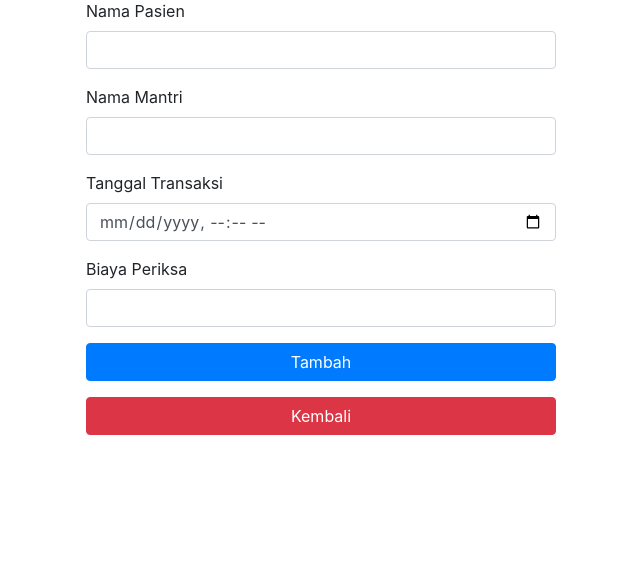
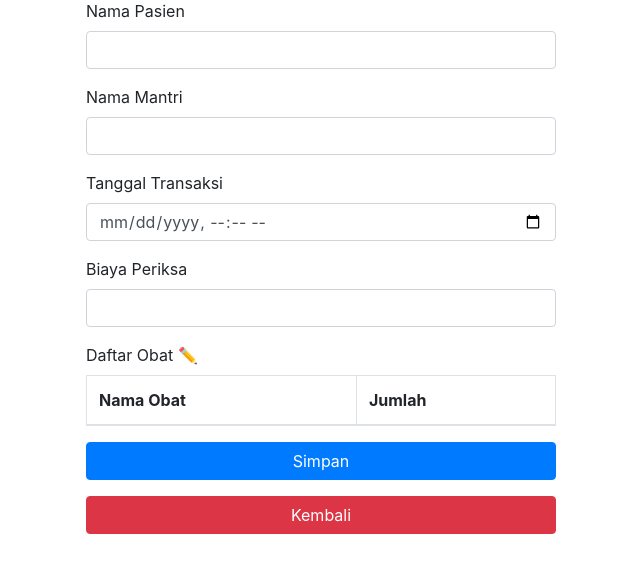
Before and after one commit to yogadewa0/Klinik, a CodeIgniter 4 app: the page made by app/Views/admin/Transaksi/add.transaksi.php in a window 1280 px wide. Shown: the part 49-622 px from the top of the page, without its empty margins (319-959 px from the left). Run offline with PHP 8.4 and a stand-in for CodeIgniter, Linux system fonts and the light colour scheme; the template is opened without the code that fills it, so the values that code supplies are empty; some libraries are stand-ins or nearby versions.

Commit message:
Update Transaksi

```diff
--- a/app/Config/App.php
+++ b/app/Config/App.php
@@ -16,7 +16,7 @@ class App extends BaseConfig
      *
      * E.g., http://example.com/
      */
-    public string $baseURL = 'http://localhost:8080/';
+    public string $baseURL = 'http://localhost:8081/';
 
     /**
      * Allowed Hostnames in the Site URL other than the hostname in the baseURL.
--- a/app/Config/Routes.php
+++ b/app/Config/Routes.php
@@ -59,7 +59,7 @@ $routes->get('delete-rekam_medis/(:segment)', 'Admin\RekamMedisController::delet
 //CRUD Transaksi
 $routes->get('transaksi-list', 'Admin\TransaksiController::index');
 $routes->get('transaksi-form', 'Admin\TransaksiController::create');
-$routes->post('submit-transaksi-form', 'Admin\TransaksiController::store');
+$routes->post('transaksi', 'Admin\TransaksiController::store');
 
 
 // Laporan Keuangan
--- a/app/Views/admin/Transaksi/add.transaksi.php
+++ b/app/Views/admin/Transaksi/add.transaksi.php
@@ -24,11 +24,13 @@
     action="<?= site_url('/submit-transaksi-form') ?>">
       <div class="form-group">
         <label>Nama Pasien</label>
-        <input type="text" name="id_pasien" class="form-control">
+        <input type="text" name="nama_pasien" class="form-control">
+        <input type="hidden" name="id_pasien" class="form-control">
       </div>
       <div class="form-group">
         <label>Nama Mantri</label>
-        <input type="text" name="id_user" class="form-control">
+        <input type="text" name="nama_user" class="form-control">
+        <input type="hidden" name="id_user" class="form-control">
       </div>
       <div class="form-group">
         <label>Tanggal Transaksi</label>
@@ -38,56 +40,101 @@
         <label>Biaya Periksa</label>
         <input type="text" name="biaya_periksa" class="form-control">
       </div>
+
+      <!-- Daftar Obat dengan Ikon Pensil -->
       <div class="form-group">
-        <button type="submit" class="btn btn-primary btn-block">Tambah</button>
+        <label>Daftar Obat
+          <span class="edit-icon" onclick="openModal()" title="Tambah Obat">✏️</span>
+        </label>
+        <table class="table table-bordered" id="obatTable">
+          <thead>
+            <tr>
+              <th>Nama Obat</th>
+              <th>Jumlah</th>
+            </tr>
+          </thead>
+          <tbody></tbody>
+        </table>
+      </div>
+
+      <div class="form-group">
+        <button type="submit" class="btn btn-primary btn-block">Simpan</button>
       </div>
       <div class="form-group">
         <a href="<?= site_url('transaksi-list') ?>" class="btn btn-danger btn-block">Kembali</a>
       </div>
-    </form>
+      </form>
+      </div>
+
+<!-- Modal Pop-Up -->
+<div id="modalDialog" class="modal fade" tabindex="-1" role="dialog">
+  <div class="modal-dialog" role="document">
+    <div class="modal-content">
+      <div class="modal-header">
+        <h5 class="modal-title">Tambah Obat</h5>
+        <button type="button" class="close" data-dismiss="modal" aria-label="Close">
+          <span aria-hidden="true">&times;</span>
+        </button>
+      </div>
+      <div class="modal-body">
+        <div class="form-group">
+          <label for="modalNamaObat">Nama Obat</label>
+          <select id="modalNamaObat" class="form-control">
+            <option value="Paracetamol">Paracetamol</option>
+            <option value="Amoxicillin">Amoxicillin</option>
+            <option value="Ibuprofen">Ibuprofen</option>
+            <option value="Antibiotik">Omeprazole</option>
+            <option value="Antibiotik">Amlodipine</option>
+            <option value="Antibiotik">Haloperidol</option>
+            <option value="Antibiotik">Insulin</option>
+            <option value="Antibiotik">Metformin</option>
+
+          </select>
+        </div>
+        <div class="form-group">
+          <label for="modalJumlahObat">Jumlah Obat</label>
+          <input type="number" id="modalJumlahObat" class="form-control" placeholder="Masukkan jumlah" min="1" required>
+        </div>
+      </div>
+      <div class="modal-footer">
+        <button type="button" class="btn btn-danger" data-dismiss="modal">Batal</button>
+        <button type="button" class="btn btn-primary" onclick="saveObat()">Simpan</button>
+      </div>
+    </div>
   </div>
+</div>
 
   <script src="https://code.jquery.com/jquery-3.5.1.slim.min.js"></script>
   <script src="https://cdnjs.cloudflare.com/ajax/libs/jquery-validate/1.19.2/jquery.validate.js"></script>
   <script src="https://cdnjs.cloudflare.com/ajax/libs/jquery-validate/1.19.2/additional-methods.min.js"></script>
+
   <script>
-    if ($("#add_create").length > 0) {
-      $("#add_create").validate({
-        rules: {
-          id_pasien: {
-            required: true,
-          },
-          id_user: {
-            required: true,
-          },
-          tgl_transaksi: {
-            required: true,
-          },
-          biaya_periksa: {
-            required: true,
-            number: true
-          },
-          id_user: {
-            required: true,
-          },
-        },
-        messages: {
-          id_pasien: {
-            required: "ID Pasien wajib diisi.",
-          },
-          tgl_transaksi: {
-            required: "Tanggal transaksi wajib diisi.",
-          },
-          biaya_periksa: {
-            required: "Biaya periksa wajib diisi.",
-          },
-          id_user: {
-            required: "ID User wajib diisi.",
-          },
-        },
-      });
+  function openModal() {
+    // Reset input dalam modal saat dibuka
+    document.getElementById("modalNamaObat").value = "";
+    document.getElementById("modalJumlahObat").value = ""; // Reset jumlah obat
+    $('#modalDialog').modal('show'); // Tampilkan modal
+  }
+
+  function saveObat() {
+    const namaObat = document.getElementById("modalNamaObat").value;
+    const jumlahObat = document.getElementById("modalJumlahObat").value; // Ambil jumlah obat
+
+    if (namaObat && jumlahObat) {
+      const table = document.getElementById("obatTable").getElementsByTagName("tbody")[0];
+
+      // Tambahkan baris baru ke tabel
+      const newRow = table.insertRow();
+      newRow.insertCell(0).innerText = namaObat;
+      newRow.insertCell(1).innerText = jumlahObat; // Tampilkan jumlah obat
+
+      // Tutup modal setelah menyimpan
+      $('#modalDialog').modal('hide');
+    } else {
+      alert("Harap isi Nama Obat dan Jumlah Obat terlebih dahulu.");
     }
-  </script>
+  }
+</script>
 </body>
 
 </html>
```
Also changed, not shown: app/Controllers/Admin/TransaksiController.php (+25 -7 lines), app/Views/admin/Transaksi/all_transaksi.php (+13 -9 lines).
